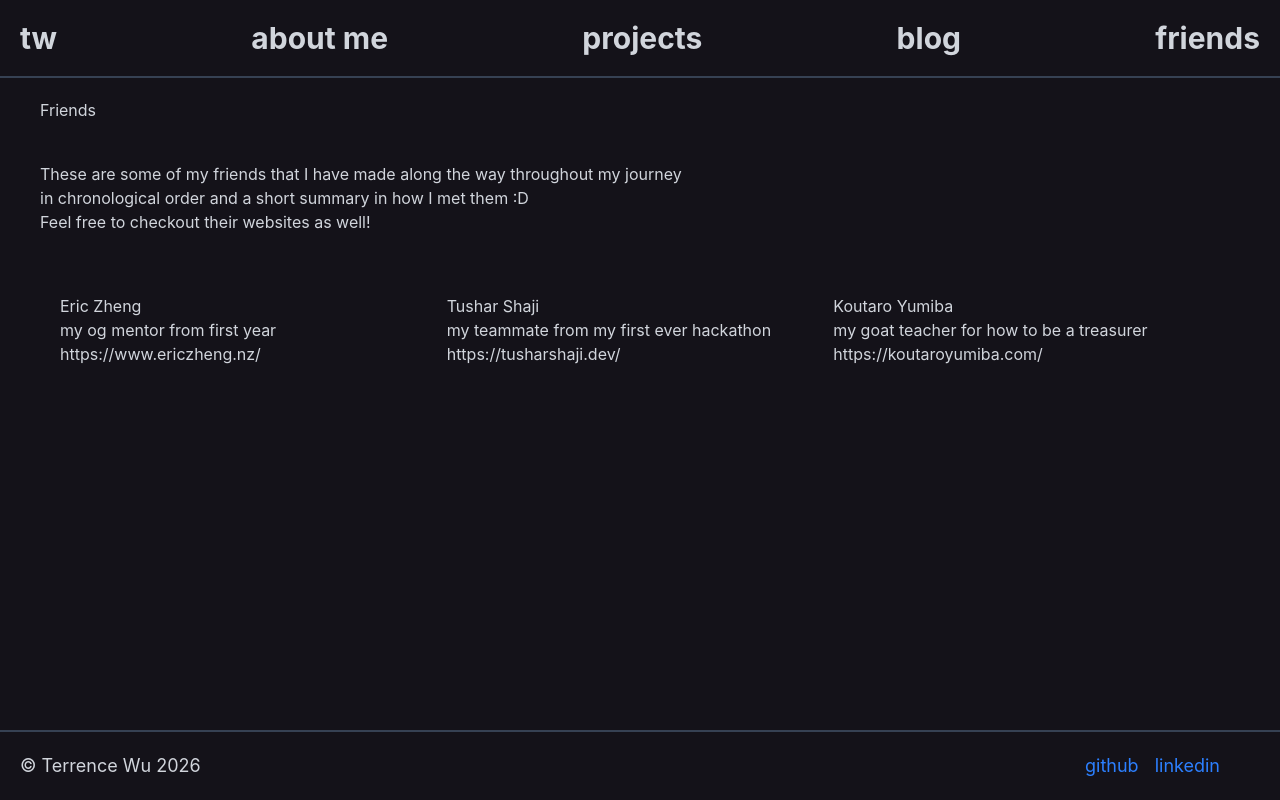
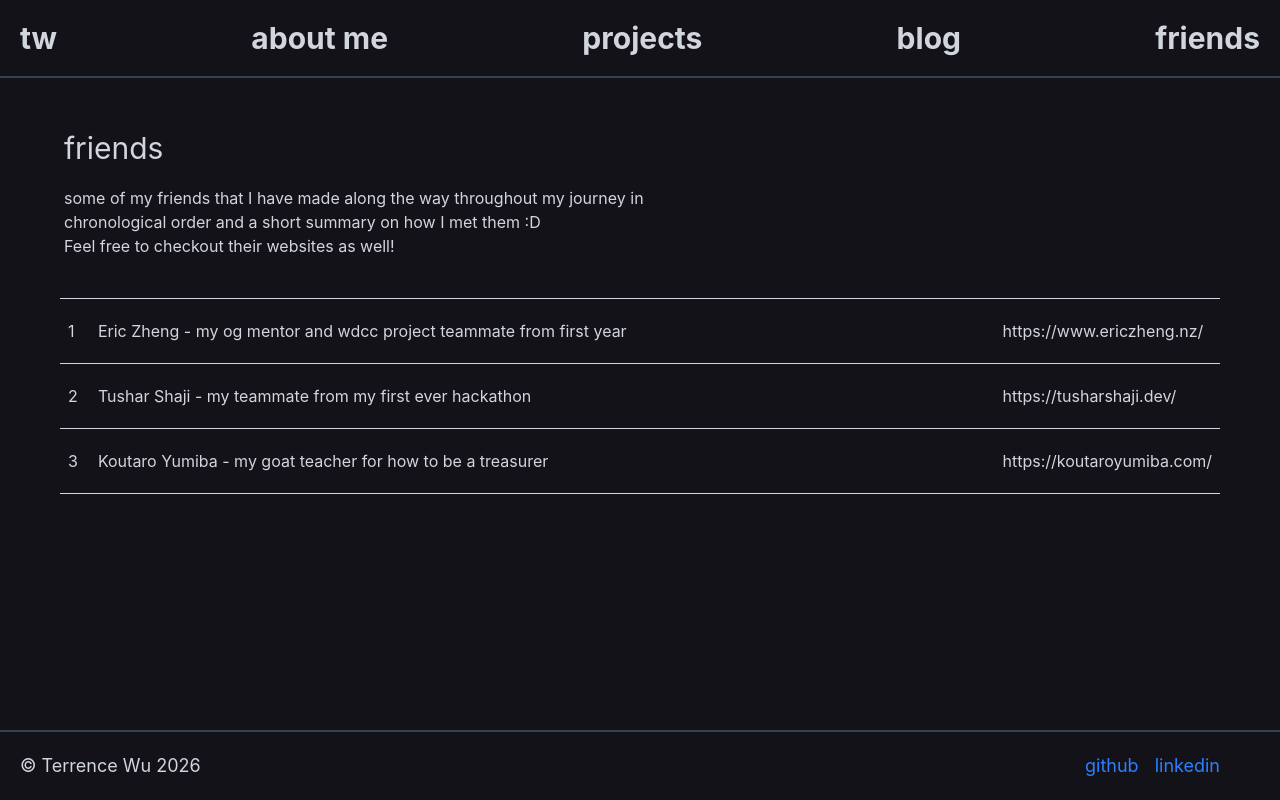
Before and after one commit to Twu1738/personal-website, a React (Vite) app: page /friends in a window 1280 px wide. Built offline with nearby package versions, Linux system fonts and the light colour scheme.

Commit message:
feat: format friends list using grid/subgrids and row dividers

```diff
--- a/src/pages/Friends.tsx
+++ b/src/pages/Friends.tsx
@@ -3,7 +3,7 @@ export default function Friends() {
     {
       name: "Eric Zheng",
       website: "https://www.ericzheng.nz/",
-      story: "my og mentor from first year",
+      story: "my og mentor and wdcc project teammate from first year",
     },
     {
       name: "Tushar Shaji",
@@ -18,24 +18,29 @@ export default function Friends() {
   ];
   return (
     <>
-      <div className="flex flex-col gap-10 px-5">
+      <div className="mt-8 flex flex-col gap-5 px-5">
         <div>
-          <h1>Friends</h1>
+          <h1 className="px-6 text-3xl">friends</h1>
         </div>
-        <div className="max-w-prose">
+        <div className="max-w-prose px-6">
           <p>
-            These are some of my friends that I have made along the way
-            throughout my journey in chronological order and a short summary in
-            how I met them :D
+            some of my friends that I have made along the way throughout my
+            journey in chronological order and a short summary on how I met them
+            :D
           </p>
           <p>Feel free to checkout their websites as well!</p>
         </div>
 
-        <div className="mx-5 mt-5 flex h-full flex-row justify-between">
+        <div className="mx-5 mt-5 grid grid-cols-[auto_1fr_auto] gap-x-5 border-t">
           {friends.map(({ name, website, story }, index) => (
-            <div key={index} className="w-full">
-              <p>{name}</p>
-              <p>{story}</p>
+            <div
+              key={index}
+              className="col-span-full grid grid-cols-subgrid border-b px-2 py-5"
+            >
+              <p>{index + 1}</p>
+              <p>
+                {name} - {story}
+              </p>
               <a
                 href={website}
                 className="inline-block transition-transform hover:scale-102 hover:text-gray-500 hover:underline"
```
